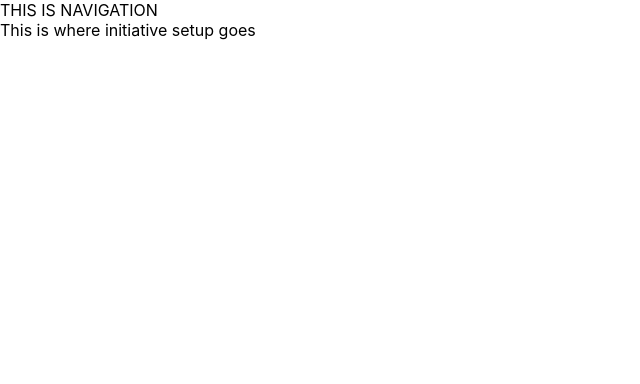
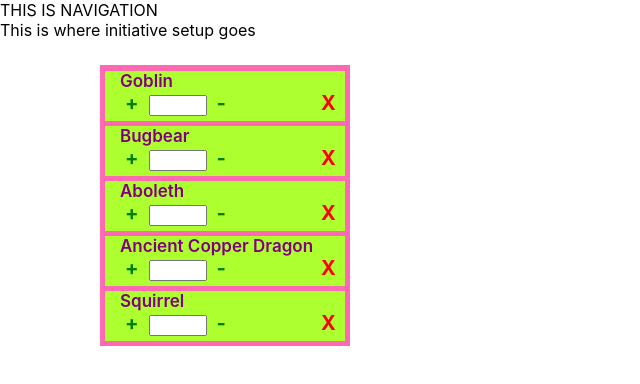
Before and after one commit to jsalinlee/fight-good, a React (Create React App) app: page / in a window 1280 px wide. Shown: the top 384 px of the page, without its empty margins (0-640 px from the left). Built offline with nearby package versions, Linux system fonts and the light colour scheme.

Commit message:
Made basic initiative list UI

```diff
--- /dev/null
+++ b/src/components/initiative-list-items/initiative-list-items.component.jsx
@@ -0,0 +1,20 @@
+import { Link } from 'react-router-dom';
+import './initiative-list-items.styles.scss';
+
+const InitiativeListItem = ({item}) =>{
+    const {name} = item;
+
+    return (
+        <div className='initiative-list-items-container'>
+            <div className='list-item-name'>{name}</div>
+            <span>
+                <Link className='field-value-change' style={{textDecoration: 'none'}} onClick={()=>console.log('button click')}><b>+</b></Link>
+                <input className='quantity-input-field' type='number'/>
+                <Link className='field-value-change' style={{textDecoration: 'none'}} onClick={()=>console.log('button click')}><b>-</b></Link>
+                <Link className='item-delete-button' style={{textDecoration: 'none'}} onClick={()=>console.log('button click')}><b>X</b></Link>
+            </span>
+      </div>
+    )
+}
+
+export default InitiativeListItem;
--- /dev/null
+++ b/src/components/initiative-list-items/initiative-list-items.styles.scss
@@ -0,0 +1,34 @@
+.list-item-name{
+    color:purple;
+    font-size:17px;
+    font-weight:600
+}
+
+.initiative-list-items-container{
+    background-color: greenyellow;
+    margin-left: 5px;
+    margin-right: 5px;
+    margin-top: 5px;
+    padding-left: 15px;
+    padding-bottom: 5px;
+}
+
+.quantity-input-field{
+    width: 50px;
+    margin-left: 5px;
+    margin-right: 5px;
+}
+
+.field-value-change{
+    margin-left: 5px;
+    margin-right: 5px;
+    font-size: 20px;
+    color: green;
+}
+
+.item-delete-button{
+    margin-left: 90px;
+    margin-right: 5px;
+    font-size: 20px;
+    color: red;
+}
--- /dev/null
+++ b/src/components/initiative-list.component/initiative-list.component.jsx
@@ -0,0 +1,39 @@
+import InitiativeListItems from "../initiative-list-items/initiative-list-items.component";
+import './initiative-list.styles.scss';
+
+const listItems = [
+    {
+      "name": 'Goblin',
+      "id": 1
+    },
+    {
+        "name": 'Bugbear',
+        "id": 2
+    },
+    {
+        "name": 'Aboleth',
+        "id": 3
+    },
+    {
+        "name": 'Ancient Copper Dragon',
+        "id": 4
+    },
+    {
+        "name": 'Squirrel',
+        "id": 5
+    }
+  ]
+
+const InitiativeList = () =>{
+    return(
+        <div className="initiative-list-container">
+            {listItems.map((item)=>(
+                <InitiativeListItems key={item.id} item={item}/>
+
+            ))}
+        </div>
+    );
+
+}
+
+export default InitiativeList;
--- /dev/null
+++ b/src/components/initiative-list.component/initiative-list.styles.scss
@@ -0,0 +1,8 @@
+.initiative-list-container{
+    background-color: hotpink;
+    margin-left: 100px;
+    margin-top: 25px;
+    width: 250px;
+    padding-bottom: 5px;
+    padding-top: 1px;
+}
--- a/src/routes/initiative-setup/initiative-setup.component.jsx
+++ b/src/routes/initiative-setup/initiative-setup.component.jsx
@@ -1,9 +1,15 @@
+import InitiativeList from "../../components/initiative-list.component/initiative-list.component";
 
 
 const InitiativeSetup = () =>{
 
     return (
-        <div>This is where initiative setup goes</div>
+        <div>
+            This is where initiative setup goes
+            <InitiativeList />
+
+        </div>
+
     )
 
 
```
Also changed, not shown: src/contexts/list-context.jsx (added, +46 -0 lines).
